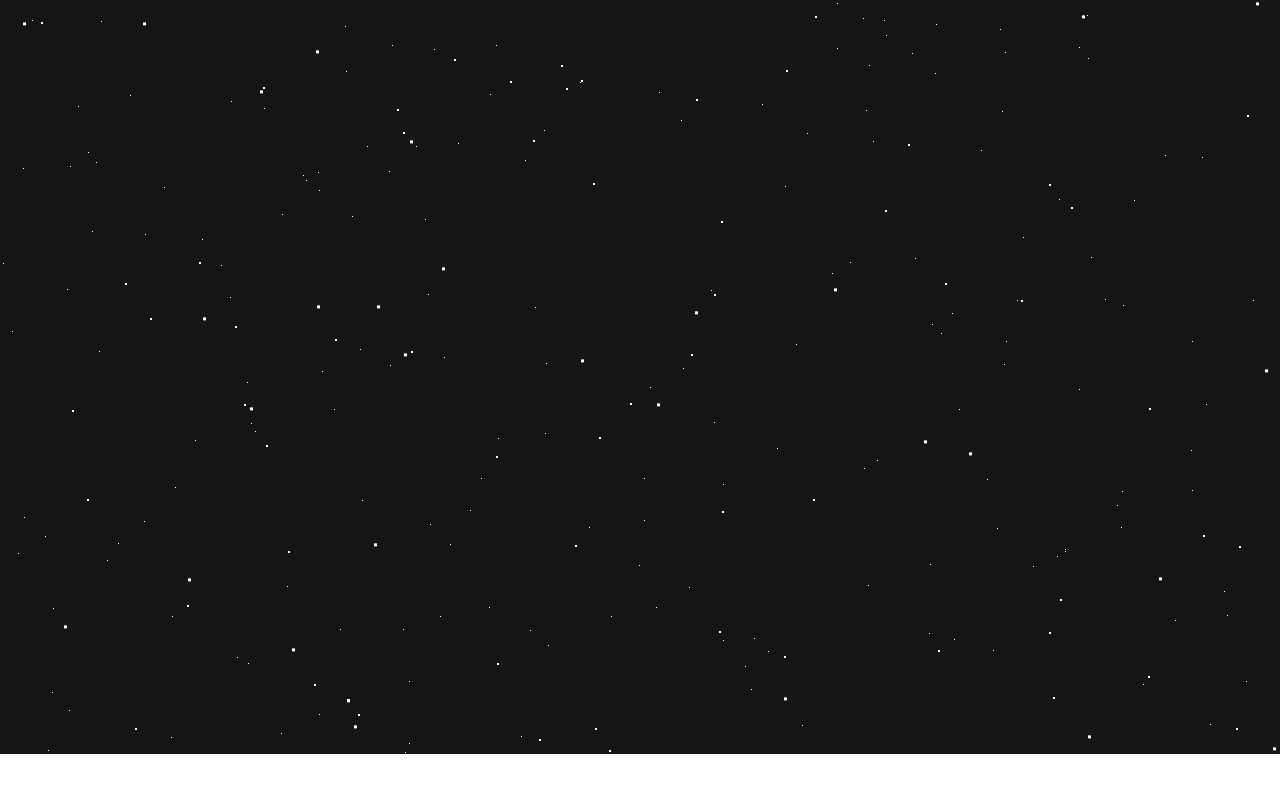
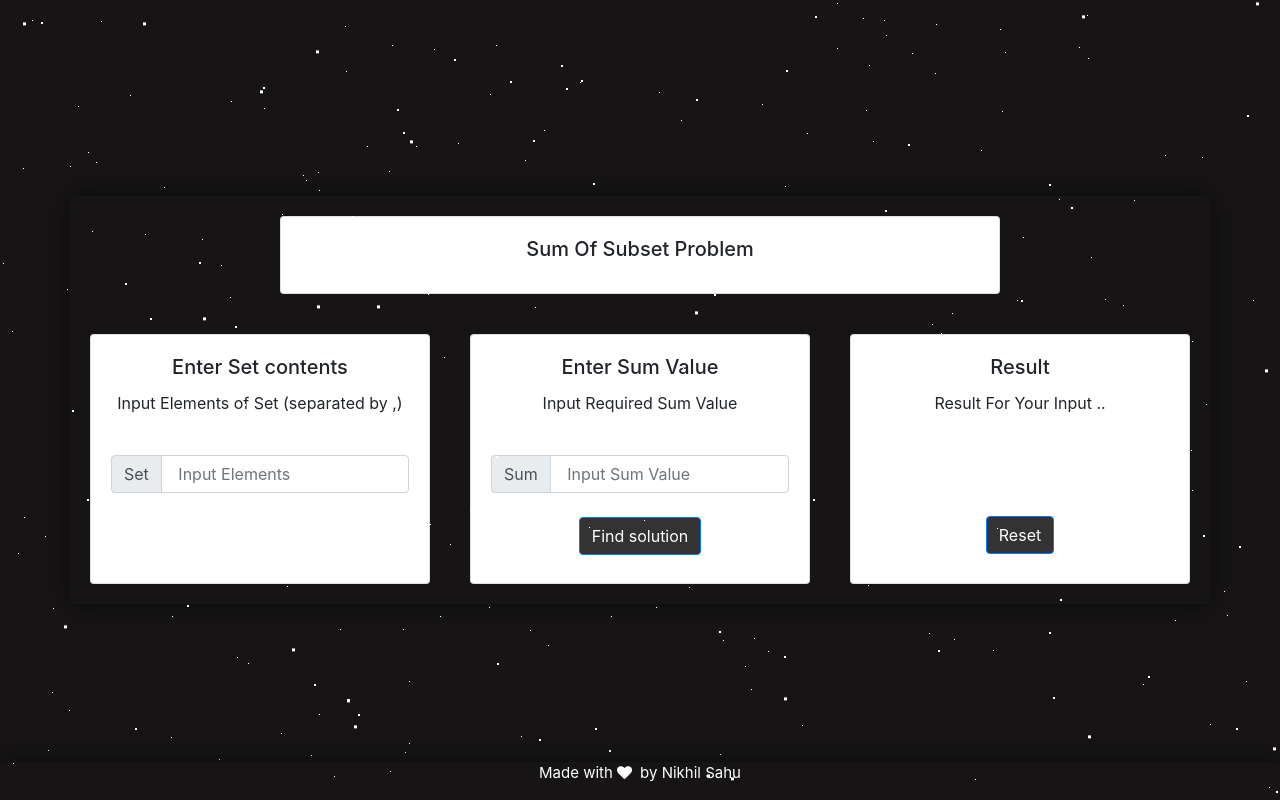
Before and after one commit to nikhildsahu/sum-of-subset, a plain HTML site: page index.html in a window 1280 px wide. Drawn offline with nearby package versions, Linux system fonts and the light colour scheme.

Commit message:
frontend done

```diff
--- a/css/style.css
+++ b/css/style.css
@@ -9,7 +9,7 @@ body {
 main {
 
   position: relative;
-  height: 754px;
+  height: 100vh;;
   min-height: 500px;
   width: 100%;
   background: #161415 no-repeat top center;
@@ -18,3 +18,29 @@ main {
   text-align: center;
   overflow: hidden;
 }
+.content {
+
+
+  position: absolute;
+  top: 50%;
+  left: 50%;
+  transform: translate(-50%, -50%);
+  -webkit-transform: translate(-50%, -50%);
+  -ms-transform: translate(-50%, -50%);
+  /* background-color: #333; */
+
+  box-sizing: border-box;
+  box-shadow: 0 0 25px rgba(0, 0, 0, 0.5);
+  border-radius: 5px 5px 0 0;
+}
+.footer {
+  position: fixed;
+  left: 0;
+  bottom: 0;
+  width: 100%;
+  box-sizing: border-box;
+  box-shadow: 0 0 25px rgba(0, 0, 0, 0.5);
+  border-radius: 5px 5px 0 0;
+  color: white;
+  text-align: center;
+}
--- a/index.html
+++ b/index.html
@@ -5,6 +5,8 @@
     <title>Sum Of Subset</title>
     <link rel="stylesheet" href="./css/style.css" />
     <link rel="stylesheet" href="./css/headstyle.css" />
+
+    <link rel="stylesheet" href="  https://stackpath.bootstrapcdn.com/font-awesome/4.7.0/css/font-awesome.min.css">
     <link rel="stylesheet" href="https://stackpath.bootstrapcdn.com/bootstrap/4.3.1/css/bootstrap.min.css" integrity="sha384-ggOyR0iXCbMQv3Xipma34MD+dH/1fQ784/j6cY/iJTQUOhcWr7x9JvoRxT2MZw1T" crossorigin="anonymous">
   </head>
   <body>
@@ -15,10 +17,80 @@
     <main id="home">
 
 
+      <div class="container content">
+          <div class="row">
+            <div class="col-md-2"></div>
+              <div class="col-md-8  col-12 col-sm-12" style=" padding: 20px;">
+                  <div class="card " >
+                    <div class="card-body">
+                      <h5 class="card-title">Sum Of Subset Problem </h5>
+
+
+                    </div>
+                  </div>
+                </div>
+                <div class="col-md-2"></div>
+          </div>
+      <div class="row">
+
+        <div class="col-md-4  col-12 col-sm-12" style=" padding: 20px;">
+          <div class="card " style="height: 250px;">
+            <div class="card-body">
+              <h5 class="card-title">Enter Set contents</h5>
+              <p class="card-text">Input Elements of Set (separated by ,)</p>
+              <br/>
+              <div class="input-group flex-nowrap">
+                  <div class="input-group-prepend">
+                    <span class="input-group-text" id="addon-wrapping">Set</span>
+                  </div>
+                  <input type="text" class="form-control" placeholder=" Input Elements" aria-label="Elements" aria-describedby="addon-wrapping">
+                </div>
+            </div>
+          </div>
+        </div>
+
+        <div class="col-md-4 col-12 col-sm-12" style=" padding: 20px;">
+          <div class="card " style="height: 250px;">
+            <div class="card-body">
+              <h5 class="card-title">Enter Sum Value</h5>
+              <p class="card-text">Input Required Sum Value </p>
+              <br/>
+              <div class="input-group flex-nowrap">
+                  <div class="input-group-prepend">
+                    <span class="input-group-text" id="addon-wrapping">Sum</span>
+                  </div>
+                  <input type="text" class="form-control" placeholder=" Input Sum Value " aria-label="Sum" aria-describedby="addon-wrapping">
+                </div>
+                <br/>
+              <a href="#" class="btn btn-primary" style=" background-color: #333;">Find solution</a>
+            </div>
+          </div>
+        </div>
+
+        <div class="col-md-4 col-12 col-sm-12" style=" padding: 20px;">
+          <div class="card " style="height: 250px;">
+            <div class="card-body">
+              <h5 class="card-title">Result</h5>
+              <p class="card-text">Result For Your Input ..</p>
+              <div id="result" style="overflow-y: scroll; height:85px;"></div>
+
+              <a href="#" class="btn btn-primary" style=" background-color: #333;">Reset</a>
+            </div>
+          </div>
+        </div>
+       </div>
+
+      </div>
+
+
       <div id='stars'></div>
       <div id='stars2'></div>
       <div id='stars3'></div>
+      <div class="footer">
+          <p style="font-size: 15px;">Made with <i class="fa fa-heart"  aria-hidden="true">&nbsp;</i> by<a  href="https://nikhildsahu.github.io/" style=" color: #FFFFFF;;"> Nikhil Sahu</a></p>
+        </div>
     </main>
+
     <!-- script -->
     <script src="./script.js"></script>
     <script src="//ajax.googleapis.com/ajax/libs/jquery/1.9.1/jquery.min.js"></script>
```
